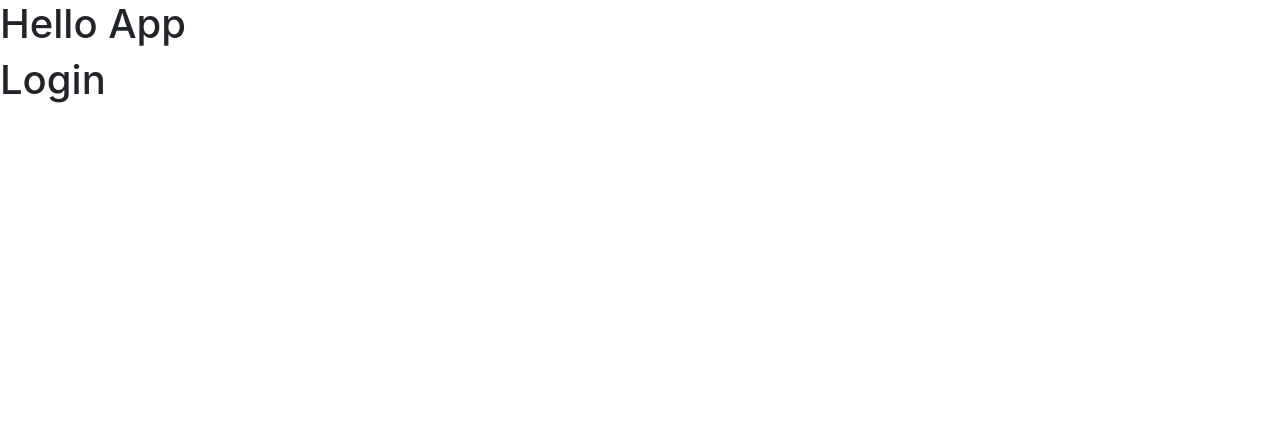
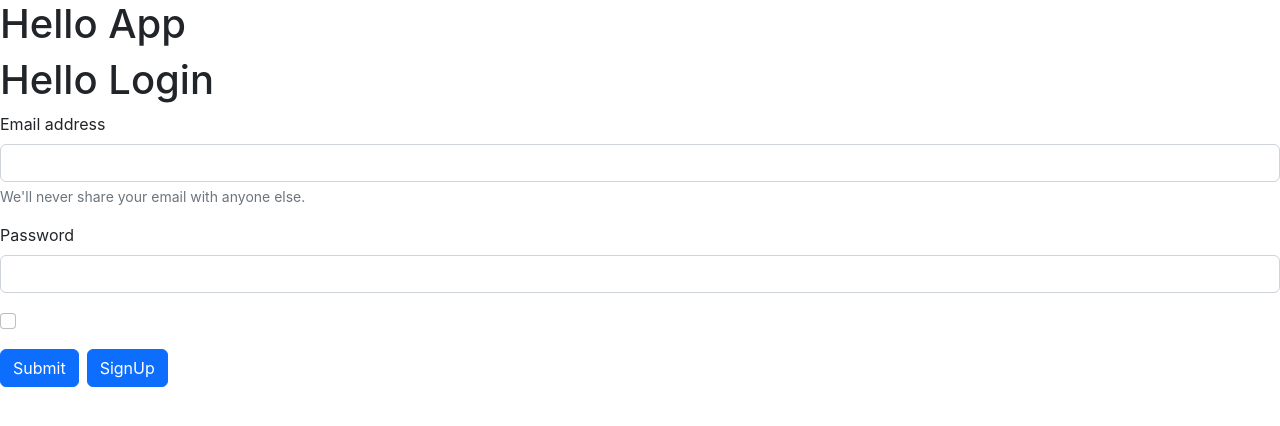
Before and after one commit to MONISH-TYAGI/learningFirebase, a React (Create React App) app: page /login in a window 1280 px wide. Shown: the top 426 px of the page. Built offline with nearby package versions, Linux system fonts and the light colour scheme; no server answers.

Commit message:
12nov22 Login commit 2

```diff
--- a/src/Components/login.js
+++ b/src/Components/login.js
@@ -1,19 +1,59 @@
-import React, { useEffect } from 'react'
+import React, { useState } from 'react'
+import { useNavigate } from 'react-router-dom';
+import {useContext} from 'react'
+import { AuthContext } from '../Context/AuthContext';
 
 export default function Login() {
-//   useEffect(()=>{
-//     const unsub=()=>{
-//         console.log("useEffect")
-//     }
-//     return ()=>{
-//         unsub();
-//     }
-// },[])
+ const navigate = useNavigate();
+const [email,setEmail]=useState("");
+const [password,setPassword]=useState("");
+const {login}=useContext(AuthContext);
+  const goToSignUp=()=>{
+    navigate("/signup");
+  }
+const sigingIn=async(e)=>{
+  e.preventDefault();
+  console.log("Log In");
+
+  try{
+  let userObj = await login(email,password)
+  setEmail('')
+setPassword('')
+alert("successful Login")
+navigate("/");
+  }catch(err)
+  {
+    console.log("fail");
+    alert("Fail Login")
+  }finally{
+console.log("done");
+
+  }
+
+
+
+
+}
   return (
+    <div>
+      <h1>Hello Login</h1>
+      <form>
+  <div className="mb-3">
+    <label htmlFor="exampleInputEmail1" className="form-label">Email address</label>
+    <input type="email" className="form-control" id="exampleInputEmail1" aria-describedby="emailHelp"  value={email}    onChange={(e)=>setEmail(e.target.value)}></input>
+    <div id="emailHelp" className="form-text">We'll never share your email with anyone else.</div>
+  </div>
+  <div className="mb-3">
+    <label htmlFor="exampleInputPassword1" className="form-label">Password</label>
+    <input type="password" className="form-control" id="exampleInputPassword1"  value={password} onChange={(e)=>setPassword(e.target.value)}></input>
+  </div>
+  <div className="mb-3 form-check">
+    <input type="checkbox" className="form-check-input" id="exampleCheck1"/>
 
-    <div>
-      {console.log("login")}
-      <h1>Login</h1>
-     </div>
+  </div>
+  <button type="submit" className="btn btn-primary" onClick={sigingIn}>Submit</button>
+  <button type="submit" className="btn btn-primary mx-2" onClick={goToSignUp}>SignUp</button>
+</form>
+    </div>
   )
-}
+  }
--- a/src/Context/AuthContext.js
+++ b/src/Context/AuthContext.js
@@ -2,7 +2,8 @@ import React, { createContext, useEffect, useState } from 'react'
 import { auth } from '../firebase'
 import {
     createUserWithEmailAndPassword,
-    onAuthStateChanged
+    onAuthStateChanged,
+    signInWithEmailAndPassword
  } from "firebase/auth";
 export const AuthContext = createContext();
 
@@ -20,7 +21,7 @@ export function AuthProvider({children}) {
     }
     function login(email,password)
 {
-    // return auth().signInWithEmailAndPassword(email,password);
+    return signInWithEmailAndPassword(auth,email,password);
 }
 function logout(){
     // return auth().signOut()
```
